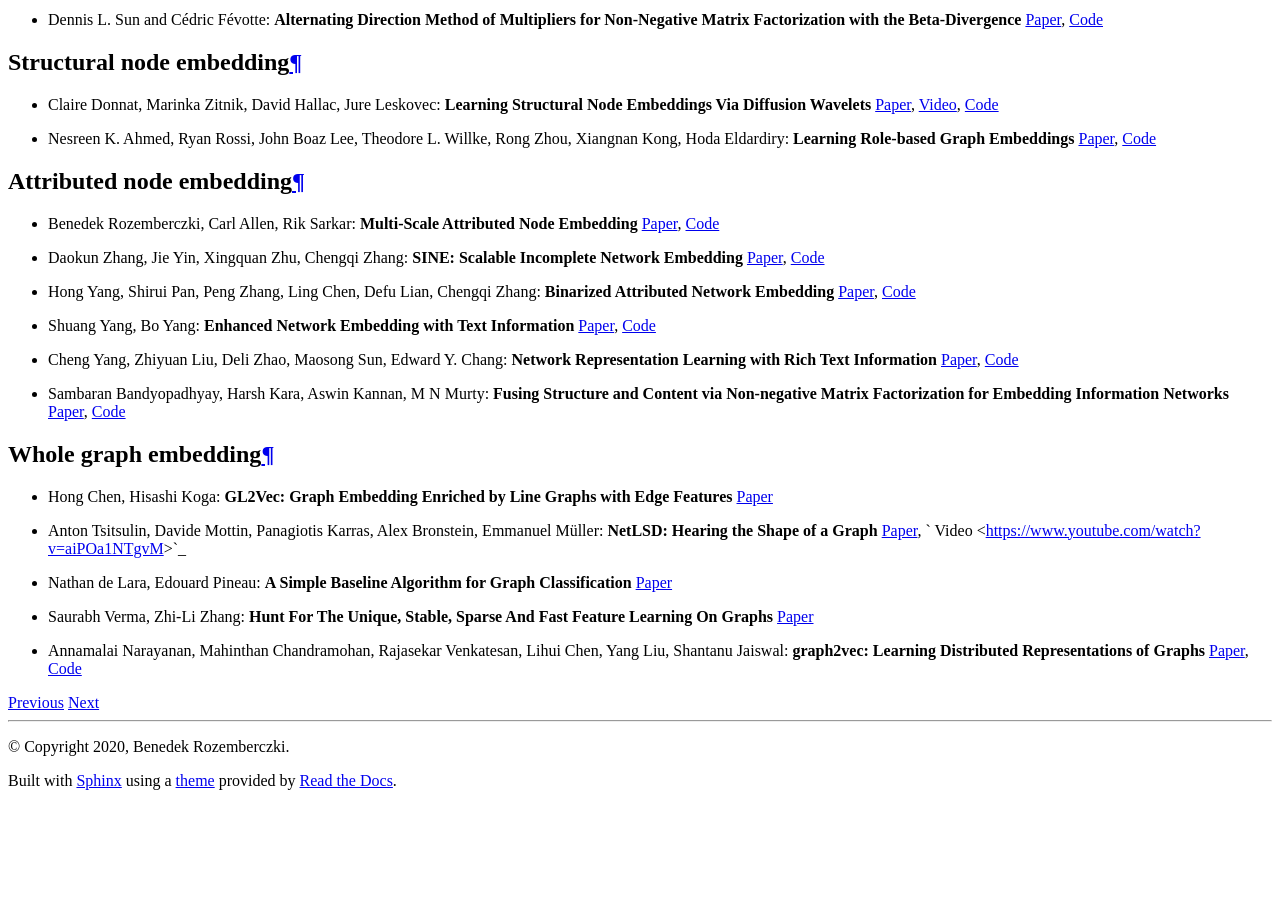
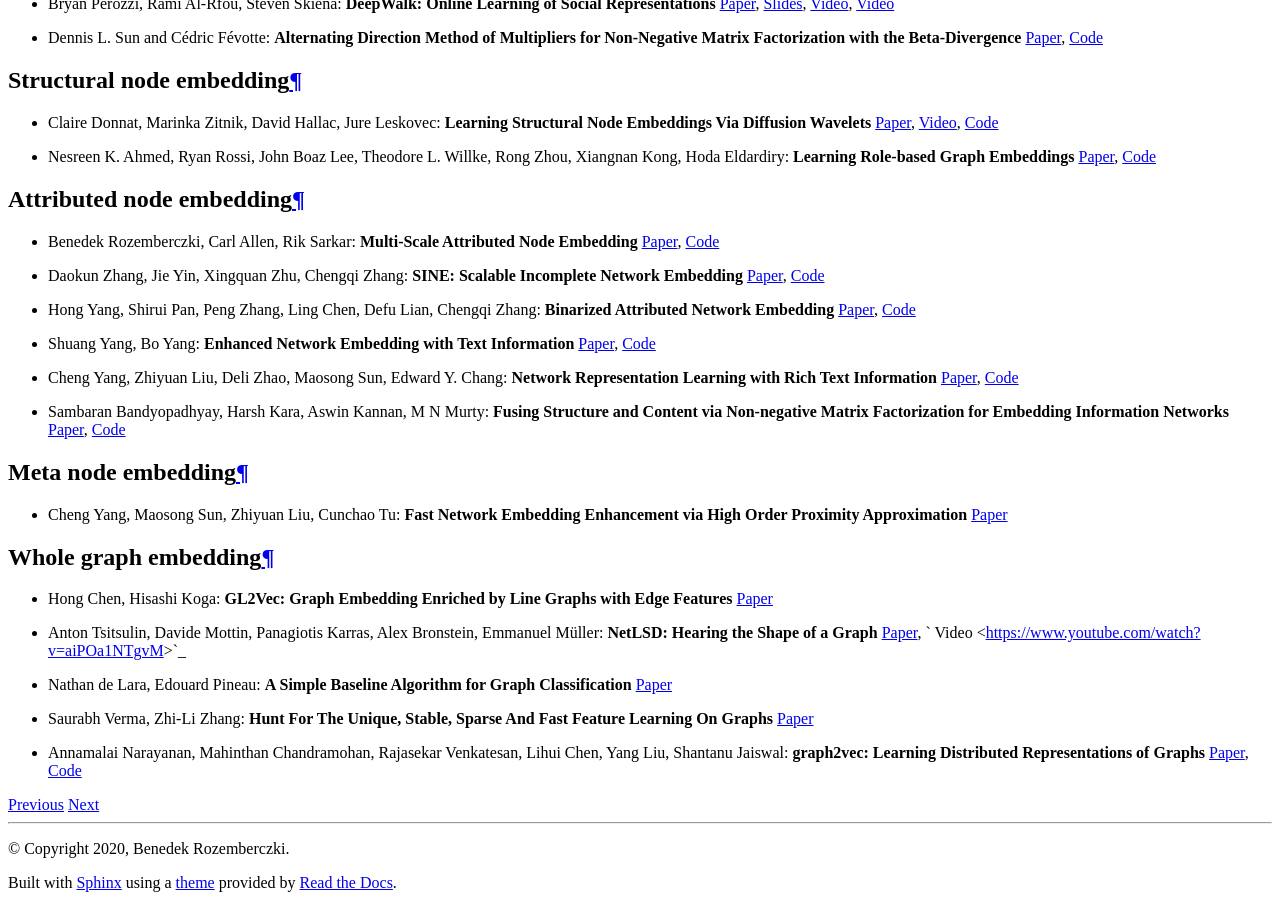
Before and after one commit to benedekrozemberczki/karateclub, a Sphinx documentation site: the page built from docs/source/notes/resources.rst, in a window 1280 px wide and 900 px high, scrolled down 1777 px. Built offline with Sphinx 7.4.7 and the Read the Docs theme 2.0.0, drawn with Linux system fonts in a browser that asks for light colours; pages that are not in the unit, such as notebooks, are missing from menus; before the commit the page ends 2575 px from its top, so only the background shows below that.

Commit message:
NEU testing in examples

```diff
--- a/docs/source/notes/resources.rst
+++ b/docs/source/notes/resources.rst
@@ -64,6 +64,11 @@ Attributed node embedding
 
 * Sambaran Bandyopadhyay, Harsh Kara, Aswin Kannan, M N Murty: **Fusing Structure and Content via Non-negative Matrix Factorization for Embedding Information Networks** `Paper <https://arxiv.org/pdf/1804.05313.pdf>`_, `Code <https://github.com/benedekrozemberczki/FSCNMF>`_
 
+Meta node embedding
+--------------------
+
+* Cheng Yang, Maosong Sun, Zhiyuan Liu, Cunchao Tu: **Fast Network Embedding Enhancement via High Order Proximity Approximation** `Paper <https://www.ijcai.org/Proceedings/2017/0544.pdf>`_
+
 Whole graph embedding
 --------------------
 
```
